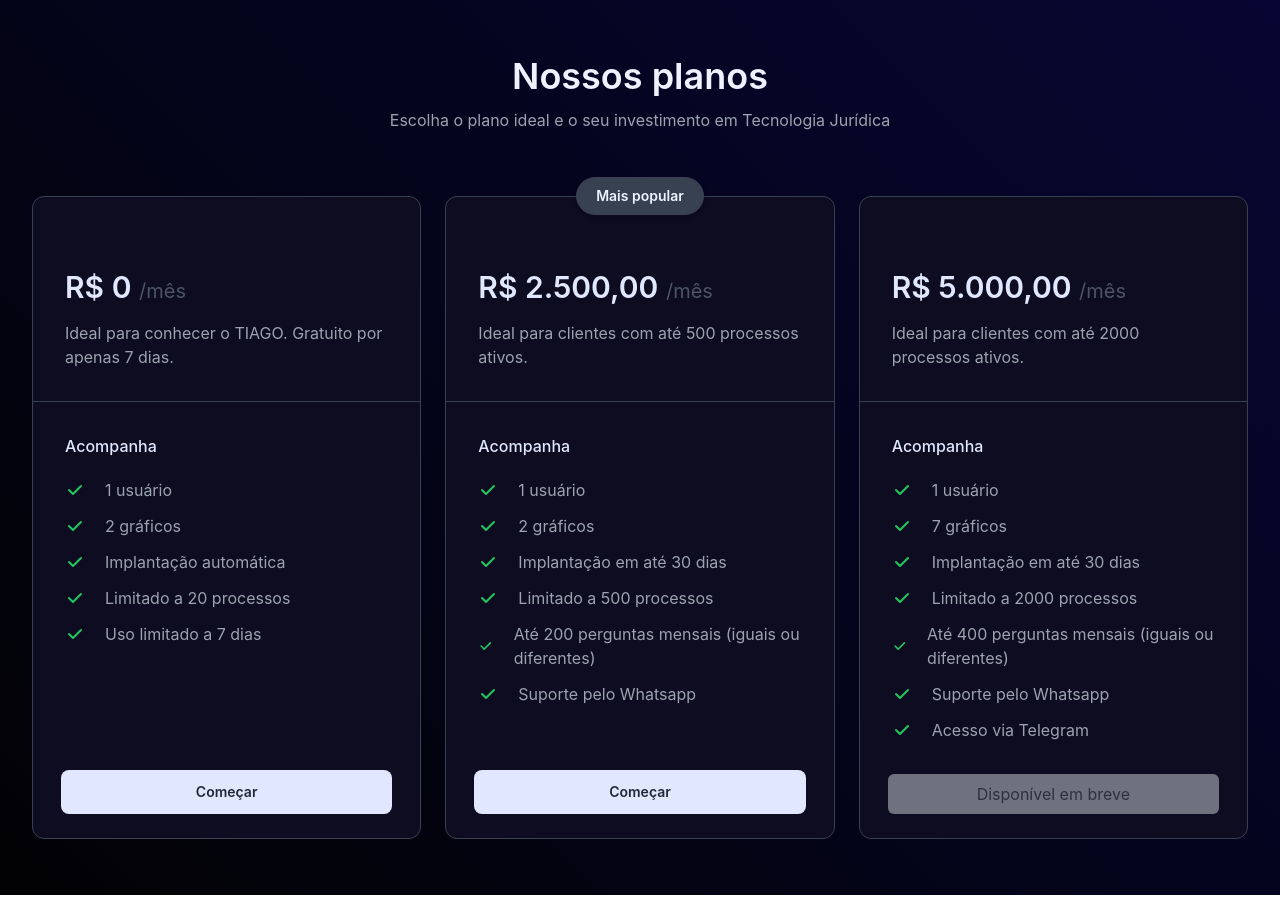
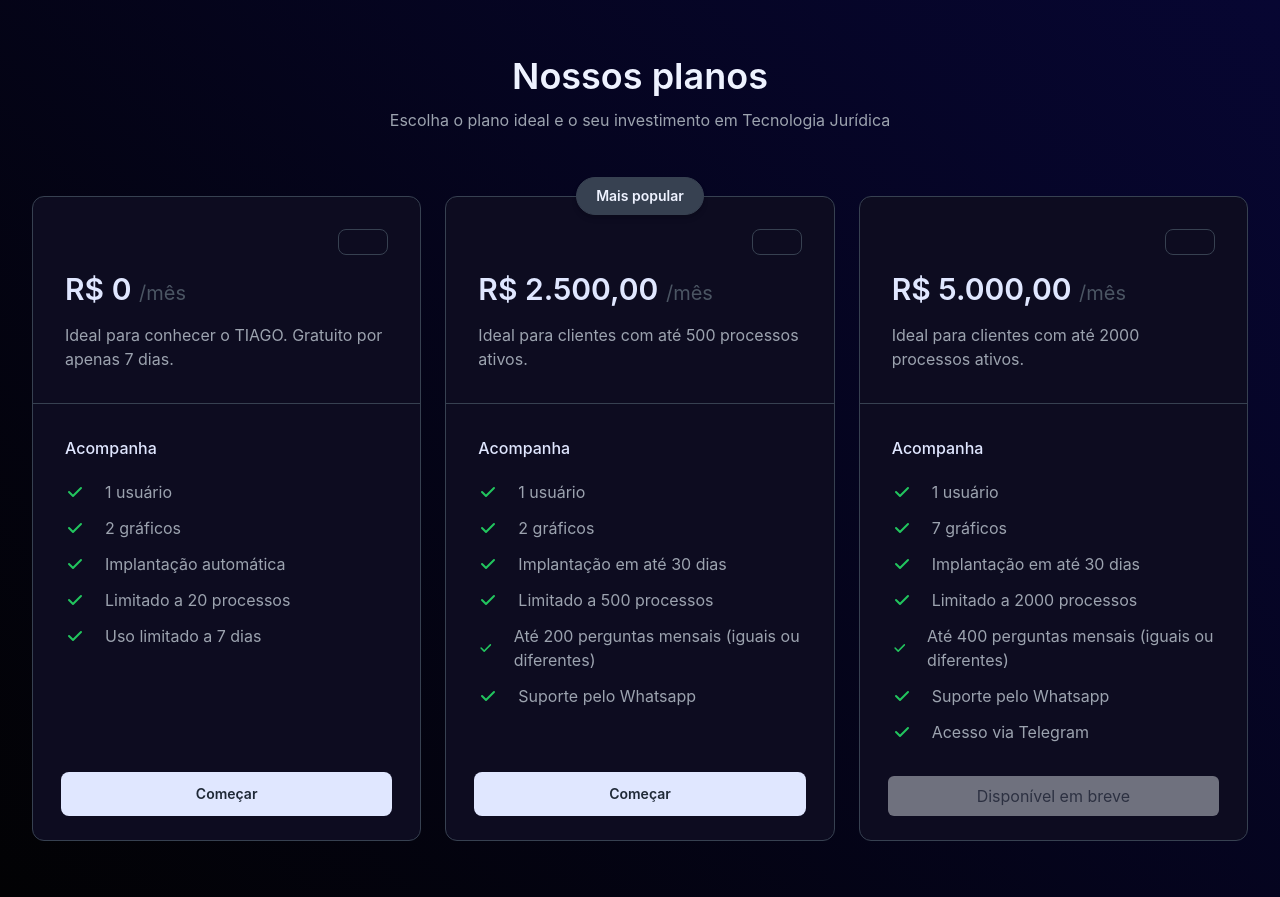
Before and after one commit to System-Apollo/FRONT_T.IA.GO, a Next.js app: page /planos in a window 1280 px wide. Built offline with nearby package versions, Linux system fonts and the light colour scheme.

Commit message:
✨ feat: added alfa tag

```diff
--- a/src/pages/Initial/index.tsx
+++ b/src/pages/Initial/index.tsx
@@ -56,7 +56,10 @@ export default function Initial() {
                             <h2 className="text-4xl text-indigo-50 font-medium md:text-5xl">
                                 Seu assistente inteligente para potenciar suas análises
                             </h2>
-                            <p className="text-gradient md:text-2xl text-xl">{textoMensagem}</p>
+                            <div>
+                                <p className="text-gradient md:text-2xl text-xl">{textoMensagem}</p>
+                                <p className="text-gray-500 text-sm mt-2">Versão <span className='border border-gray-500 text-gradientblue p-1 rounded-lg text-xs'>ALPHA</span></p>
+                            </div>
                             <div className="items-center gap-x-3 space-y-3 sm:flex sm:space-y-0">
                                 <Link href="/registro">
                                     <button className="block py-2 px-4 text-center text-white font-medium bg-blue-700 duration-150 hover:bg-blue-600 active:bg-indigo-700 rounded-lg shadow-lg hover:shadow-none">
--- a/src/pages/planos/index.tsx
+++ b/src/pages/planos/index.tsx
@@ -105,7 +105,12 @@ export default function Planos() {
                                 ""
                             )}
                             <div className="p-8 space-y-4 border-b border-gray-700">
-                                <span className="text-gradient font-medium">{item.name}</span>
+                                <div className='flex flex-row justify-between'>
+                                    <span className="text-gradient font-medium">{item.name}</span>
+                                    <div className='border border-gray-700 p-1 rounded-lg'>
+                                        <p className="text-gradientblue text-xs">ALPHA</p>
+                                    </div>
+                                </div>
                                 <div className="text-indigo-100 text-3xl font-semibold">
                                     R$ {item.price} <span className="text-xl text-gray-600 font-normal">/mês</span>
                                 </div>
--- a/src/styles/globals.css
+++ b/src/styles/globals.css
@@ -16,6 +16,7 @@
     --background-solid: #f6f6f6;
     --foreground: #ededed;
     --fontColor: linear-gradient(to bottom, #8AAAE8 0%, #043B98 100%);
+    --fontColorBlue: linear-gradient(to bottom, #6fc56f 0%, #0c3f97 100%);
   }
 }
 
@@ -79,6 +80,12 @@ body {
   -webkit-text-fill-color: transparent;
 }
 
+.text-gradientblue {
+  background: var(--fontColorBlue);
+  -webkit-background-clip: text;
+  -webkit-text-fill-color: transparent;
+}
+
 .flip-horizontal {
   transform: scaleX(-1);
 }
```
